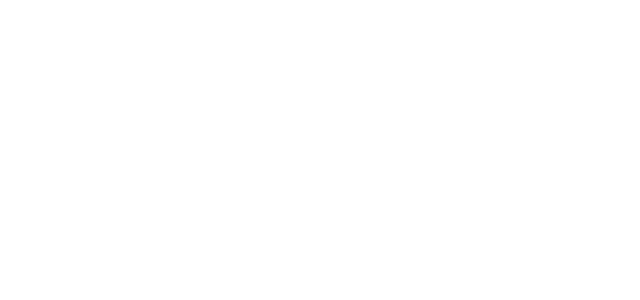
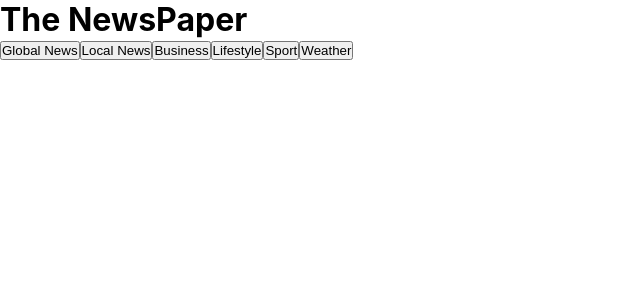
Before and after one commit to indiehjarta/News-Application, a React (Create React App) app: page / in a window 1280 px wide. Shown: the top 300 px of the page, without its empty margins (0-640 px from the left). Built offline with nearby package versions, Linux system fonts and the light colour scheme.

Commit message:
installed some dps, did some basic stuff

```diff
--- a/package.json
+++ b/package.json
@@ -3,9 +3,11 @@
   "version": "0.1.0",
   "private": true,
   "dependencies": {
+    "@material-ui/core": "^4.11.0",
     "@testing-library/jest-dom": "^4.2.4",
     "@testing-library/react": "^9.5.0",
     "@testing-library/user-event": "^7.2.1",
+    "moment": "^2.29.1",
     "react": "^16.13.1",
     "react-dom": "^16.13.1",
     "react-scripts": "3.4.3"
--- a/public/index.html
+++ b/public/index.html
@@ -8,6 +8,10 @@
     <meta
       name="description"
       content="Web site created using create-react-app"
+    />
+    <link
+      href="https://fonts.googleapis.com/css2?family=Playfair+Display:wght@500;600&display=swap"
+      rel="stylesheet"
     />
     <link rel="apple-touch-icon" href="%PUBLIC_URL%/logo192.png" />
     <!--
--- a/src/App.css
+++ b/src/App.css
@@ -1,3 +1,13 @@
+* {
+  margin: 0;
+  padding: 0;
+  box-sizing: border-box;
+}
+
+body {
+  min-height: 100vh;
+}
+
 /*.App {
   text-align: center;
 }
--- a/src/App.js
+++ b/src/App.js
@@ -1,9 +1,16 @@
 import React from 'react';
 import './App.css';
+
+// imports components
+
+// imports screens
+import HomeScreen from './screens/HomeScreen';
+//import ArticleScreen from './screens/ArticleScreen';
 
 function App() {
   return (
     <div className="App">
+      <HomeScreen />
     </div>
   );
 }
--- /dev/null
+++ b/src/comps/Header.jsx
@@ -0,0 +1,14 @@
+import React, { Component } from 'react';
+// import moment from 'moment';
+
+class Header extends Component {
+    render () {
+        return (
+            <div className="Header">
+                <h1>The NewsPaper</h1>
+            </div>
+        );
+    }
+}
+
+export default Header;
--- /dev/null
+++ b/src/comps/NewsCard.jsx
@@ -0,0 +1,11 @@
+/*import React from 'react';
+
+export const NewsCard = () => {
+    return (
+        <div>
+
+        </div>
+    )
+}
+
+export default NewsCard;*/
--- /dev/null
+++ b/src/comps/NewsCarousel.jsx
@@ -0,0 +1,11 @@
+/*import React from 'react';
+
+const NewsCarousel = () => {
+    return (
+        <div>
+
+        </div>
+    )
+}
+
+export default NewsCarousel;*/
--- /dev/null
+++ b/src/comps/TagsBar.jsx
@@ -0,0 +1,21 @@
+import React, { Component, Fragment } from 'react';
+
+//const tags = ['Global News', 'Local News', 'Business', 'Lifestyle', 'Sport', 'Weather'];
+// Check tabs in Material UI
+
+class TagsBar extends Component {
+    render () {
+        return (
+            <Fragment>
+                <button>Global News</button>
+                <button>Local News</button>
+                <button>Business</button>
+                <button>Lifestyle</button>
+                <button>Sport</button>
+                <button>Weather</button>
+            </Fragment>
+        );
+    }
+}
+
+export default TagsBar;
--- a/src/screens/HomeScreen.js
+++ b/src/screens/HomeScreen.js
@@ -0,0 +1,20 @@
+import React, { Component, Fragment } from 'react';
+
+// imports components
+import Header from '../comps/Header';
+import TagsBar from '../comps/TagsBar';
+/*import NewsCarousel from '../comps/NewsCarousel';
+import NewsCard from '../comps/NewsCard';*/
+
+class HomeScreen extends Component {
+    render () {
+        return (
+            <Fragment>
+                <Header />
+                <TagsBar />
+            </Fragment>
+        );
+    }
+}
+
+export default HomeScreen;
```
Also changed, not shown: src/screens/ArticleScreen.js (+16 -0 lines), 1 other file (tests, documents, lock files or other folders).
